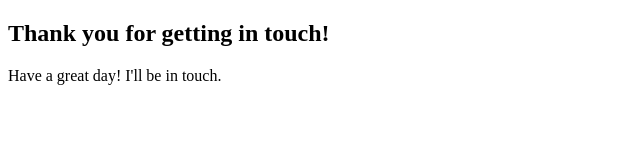
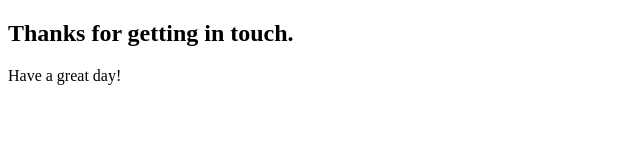
Before and after one commit to imshuffling/davidrich.es, a Gatsby site: page /thanks in a window 1280 px wide. Shown: the whole page, without its empty margins (0-640 px from the left). Built offline with nearby package versions, Linux system fonts and the light colour scheme; Gatsby itself is replaced by a stand-in of ours.

Commit message:
updating thanks message

```diff
--- a/src/pages/thanks.js
+++ b/src/pages/thanks.js
@@ -2,6 +2,6 @@ import React from 'react'
 
 export default () =>
   <section id='thanks' className="animated fadeIn">
-    <h1>Thank you for getting in touch!</h1>
-    <p>Have a great day! I'll be in touch.</p>
+    <h1>Thanks for getting in touch.</h1>
+    <p>Have a great day!</p>
   </section>;
```
